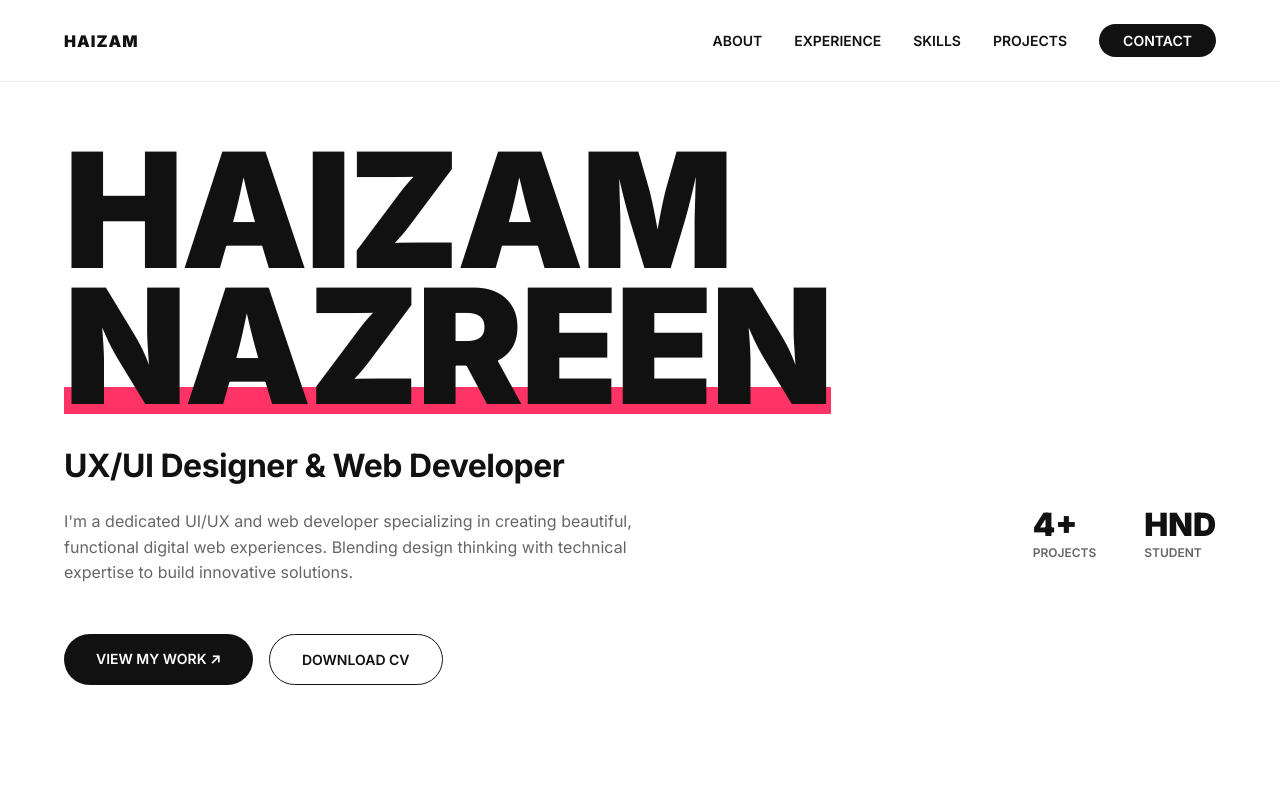
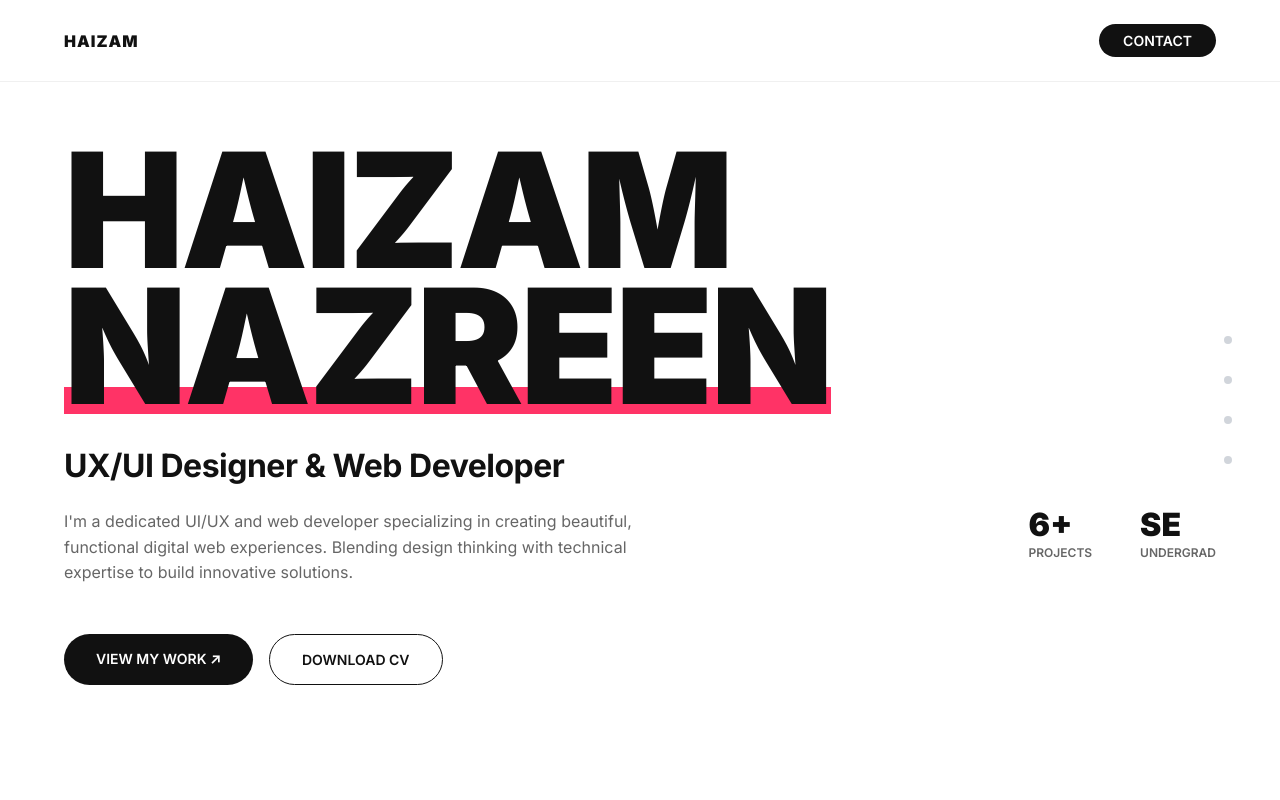
Before and after one commit to haizamnaz1/Haizams-Portfolio, a React (Vite) app: page / in a window 1280 px wide. Shown: the top 800 px of the page. Built offline with nearby package versions, Linux system fonts and the light colour scheme.

Commit message:
adding new components and sections and making more adjustments

```diff
--- a/src/App.jsx
+++ b/src/App.jsx
@@ -1,5 +1,6 @@
 import './App.css'
 import Navbar from './components/Navbar'
+import FloatingNav from './components/FloatingNav'
 import Hero from './components/Hero'
 import About from './components/About'
 import Experience from './components/Experience'
@@ -11,6 +12,7 @@ import Footer from './components/Footer'
 function App() {
   return (
     <div className="app">
+      <FloatingNav />
       <Navbar />
       <Hero />
       <About />
--- /dev/null
+++ b/src/components/FloatingNav.css
@@ -0,0 +1,72 @@
+.floating-nav {
+  position: fixed;
+  right: 48px;
+  top: 50%;
+  transform: translateY(-50%);
+  display: flex;
+  flex-direction: column;
+  gap: 32px;
+  z-index: 1000;
+}
+
+.nav-dot-container {
+  display: flex;
+  align-items: center;
+  justify-content: flex-end;
+  position: relative;
+}
+
+.nav-label {
+  position: absolute;
+  right: 24px;
+  opacity: 0;
+  transform: translateX(10px);
+  transition: all 0.4s cubic-bezier(0.175, 0.885, 0.32, 1.275);
+  white-space: nowrap;
+  font-size: 11px;
+  font-weight: 800;
+  letter-spacing: 0.5px;
+  text-transform: uppercase;
+  color: var(--text-muted);
+  pointer-events: none;
+}
+
+.nav-dot {
+  width: 8px;
+  height: 8px;
+  border-radius: 50%;
+  background-color: #d1d5db;
+  transition: all 0.4s cubic-bezier(0.175, 0.885, 0.32, 1.275);
+  cursor: pointer;
+  display: block;
+}
+
+/* Hovering over the specific dot container reveals its label */
+.nav-dot-container:hover .nav-label {
+  opacity: 1;
+  transform: translateX(0);
+}
+
+.nav-dot-container:hover .nav-dot {
+  background-color: var(--text-muted);
+  transform: scale(1.5);
+}
+
+/* Permanent active state applies to both the label and the dot */
+.nav-label.active {
+  opacity: 1;
+  transform: translateX(0);
+  color: var(--text-main);
+}
+
+.nav-dot.active {
+  background-color: var(--text-main);
+  transform: scale(1.5);
+  box-shadow: 0 0 0 6px rgba(17, 17, 17, 0.05); /* Subtle ring effect */
+}
+
+@media (max-width: 900px) {
+  .floating-nav {
+    display: none;
+  }
+}
--- /dev/null
+++ b/src/components/FloatingNav.jsx
@@ -0,0 +1,64 @@
+import React, { useState, useEffect } from 'react';
+import './FloatingNav.css';
+
+const sections = [
+  { id: 'about', label: 'About' },
+  { id: 'projects', label: 'Work' },
+  { id: 'experience', label: 'Experience' },
+  { id: 'contact', label: 'Get in Touch' }
+];
+
+const FloatingNav = () => {
+  const [activeSection, setActiveSection] = useState('');
+
+  useEffect(() => {
+    const handleScroll = () => {
+      let current = '';
+
+      // Determine the current section the user is looking at
+      for (const section of sections) {
+        const element = document.getElementById(section.id);
+        if (element) {
+          const rect = element.getBoundingClientRect();
+          // If a section is dominating the center screen
+          if (rect.top <= window.innerHeight / 2 && rect.bottom >= window.innerHeight / 2) {
+            current = section.id;
+            break;
+          }
+        }
+      }
+
+      // Edge cases
+      if (!current) {
+        if (window.scrollY < 200) current = ''; // At heroic top
+        else if (window.innerHeight + window.scrollY >= document.body.offsetHeight - 50) current = 'contact'; // Bottom of page
+      }
+
+      setActiveSection(current);
+    };
+
+    window.addEventListener('scroll', handleScroll, { passive: true });
+    handleScroll();
+
+    return () => window.removeEventListener('scroll', handleScroll);
+  }, []);
+
+  return (
+    <div className="floating-nav">
+      {sections.map((section) => (
+        <div key={section.id} className="nav-dot-container">
+          <span className={`nav-label ${activeSection === section.id ? 'active' : ''}`}>
+            {section.label}
+          </span>
+          <a
+            href={`#${section.id}`}
+            className={`nav-dot ${activeSection === section.id ? 'active' : ''}`}
+            aria-label={section.label}
+          />
+        </div>
+      ))}
+    </div>
+  );
+};
+
+export default FloatingNav;
--- a/src/components/Hero.jsx
+++ b/src/components/Hero.jsx
@@ -1,5 +1,6 @@
 import React from 'react';
 import './Hero.css';
+import cvImage from '../assets/CV.png';
 
 const Hero = () => {
   return (
@@ -23,19 +24,19 @@ const Hero = () => {
 
           <div className="hero-stats">
             <div className="stat-item">
-              <span className="stat-number">4+</span>
+              <span className="stat-number">6+</span>
               <span className="stat-label">Projects</span>
             </div>
             <div className="stat-item">
-              <span className="stat-number">HND</span>
-              <span className="stat-label">Student</span>
+              <span className="stat-number">SE</span>
+              <span className="stat-label">Undergrad</span>
             </div>
           </div>
         </div>
 
         <div className="hero-cta">
           <a href="#projects" className="btn-primary" style={{display: 'inline-block', textDecoration: 'none'}}>VIEW MY WORK ↗</a>
-          <a href="#" className="btn-secondary" style={{display: 'inline-block', textDecoration: 'none'}}>DOWNLOAD CV</a>
+          <a href={cvImage} download="Haizam_Nazreen_CV.png" className="btn-secondary" style={{display: 'inline-block', textDecoration: 'none'}}>DOWNLOAD CV</a>
         </div>
       </div>
     </section>
--- a/src/components/Navbar.jsx
+++ b/src/components/Navbar.jsx
@@ -9,10 +9,6 @@ const Navbar = () => {
           HAIZAM
         </div>
         <div className="navbar-links">
-          <a href="#about" className="nav-link">ABOUT</a>
-          <a href="#experience" className="nav-link">EXPERIENCE</a>
-          <a href="#skills" className="nav-link">SKILLS</a>
-          <a href="#projects" className="nav-link">PROJECTS</a>
           <a href="#contact" className="nav-button">CONTACT</a>
         </div>
       </div>
--- a/src/components/Projects.css
+++ b/src/components/Projects.css
@@ -4,18 +4,18 @@
 
 .projects-grid {
   display: grid;
-  grid-template-columns: repeat(auto-fill, minmax(320px, 1fr));
+  grid-template-columns: repeat(2, 1fr);
   gap: 32px;
 }
 
 .project-card {
   position: relative;
-  border-radius: 32px;
+  border-radius: 24px;
   overflow: hidden;
   background-color: transparent;
   padding: 0;
   border: none;
-  aspect-ratio: 3/4;
+  aspect-ratio: 16/11;
   box-shadow: 0 10px 30px rgba(0,0,0,0.1);
   cursor: pointer;
 }
@@ -117,9 +117,73 @@
 .project-card:hover .project-link-icon-overlay {
   transform: translate(4px, 4px); /* Moves icon down-right like arrow direction */
 }
+.more-card {
+  display: flex;
+  align-items: center;
+  justify-content: center;
+  text-align: center;
+  background-color: var(--bg-card);
+  border: 2px dashed #e5e5e5;
+  box-shadow: none;
+  transition: all 0.3s ease;
+}
+
+.more-card:hover {
+  background-color: #fafafa;
+  border-color: var(--accent-purple);
+  box-shadow: 0 10px 30px rgba(139, 92, 246, 0.1);
+  transform: translateY(-4px);
+}
+
+.more-card-content {
+  padding: 32px;
+}
+
+.more-card h3 {
+  color: var(--text-main);
+  font-size: 24px;
+  font-weight: 700;
+  margin-bottom: 12px;
+}
+
+.more-card p {
+  color: var(--text-muted);
+  font-size: 15px;
+  line-height: 1.5;
+  margin-bottom: 24px;
+}
+
+.dots-container {
+  display: flex;
+  justify-content: center;
+  gap: 8px;
+}
+
+.dot {
+  width: 8px;
+  height: 8px;
+  background-color: #d1d5db;
+  border-radius: 50%;
+  animation: pulse 1.5s infinite ease-in-out;
+}
+
+.dot:nth-child(2) { animation-delay: 0.2s; }
+.dot:nth-child(3) { animation-delay: 0.4s; }
+
+@keyframes pulse {
+  0%, 100% { transform: scale(0.8); opacity: 0.5; }
+  50% { transform: scale(1.2); opacity: 1; background-color: var(--accent-purple); }
+}
+
+@media (max-width: 1024px) {
+  .projects-grid {
+    gap: 24px;
+  }
+}
 
 @media (max-width: 768px) {
   .projects-grid {
     grid-template-columns: 1fr;
+    gap: 24px;
   }
 }
--- a/src/components/Projects.jsx
+++ b/src/components/Projects.jsx
@@ -5,6 +5,8 @@ import mirasImg from '../assets/project showcase/miras hero.png';
 import skillshareImg from '../assets/project showcase/skillshare hero.png';
 import coreacsentImg from '../assets/project showcase/coreacsent hero.png';
 import gymsiteImg from '../assets/project showcase/gymsite hero.png';
+import everlaneImg from '../assets/project showcase/everlane hero.png';
+import miraRedefinedImg from '../assets/project showcase/mira but redifned hero.png';
 
 const Projects = () => {
   const projectsData = [
@@ -39,6 +41,22 @@ const Projects = () => {
       desc: "Marketing website optimized for SEO and performance for an independent agency.",
       tags: ["WordPress", "SEO", "Performance"],
       image: gymsiteImg
+    },
+    {
+      badge: "UI/UX DESIGN",
+      badgeColor: "purple",
+      title: "Everlane Redesign",
+      desc: "Elevating the e-commerce experience with minimalist aesthetics and improved UX.",
+      tags: ["Figma", "Prototyping", "UX"],
+      image: everlaneImg
+    },
+    {
+      badge: "WEB DEVELOPMENT",
+      badgeColor: "pink",
+      title: "Mira Redefined",
+      desc: "A complete structural overhaul of the Mira brand platform, optimizing for global scale and sleek transitions.",
+      tags: ["React", "Performance", "Scale"],
+      image: miraRedefinedImg
     }
   ];
 
@@ -78,6 +96,17 @@ const Projects = () => {
               </div>
             </div>
           ))}
+          <div className="project-card more-card">
+            <div className="more-card-content">
+              <h3>Many more to come!</h3>
+              <p>I'm continually working on new ideas, studying, and experimenting.</p>
+              <div className="dots-container">
+                <span className="dot"></span>
+                <span className="dot"></span>
+                <span className="dot"></span>
+              </div>
+            </div>
+          </div>
         </div>
       </div>
     </section>
```
Also changed, not shown: src/assets/CV.png (added).
